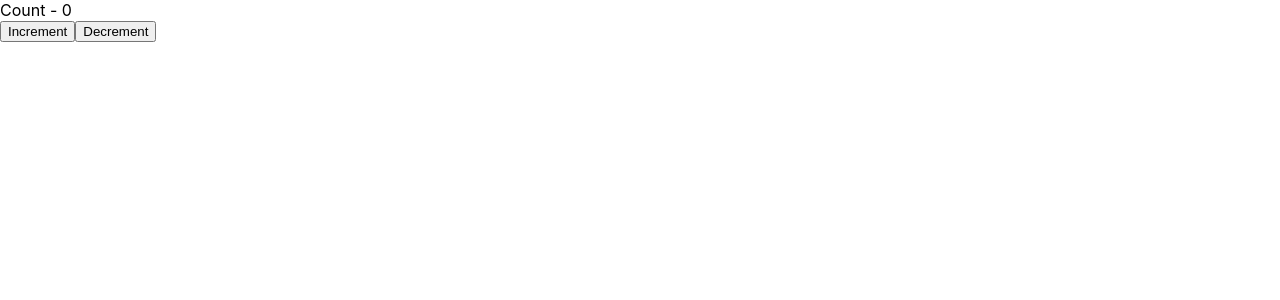
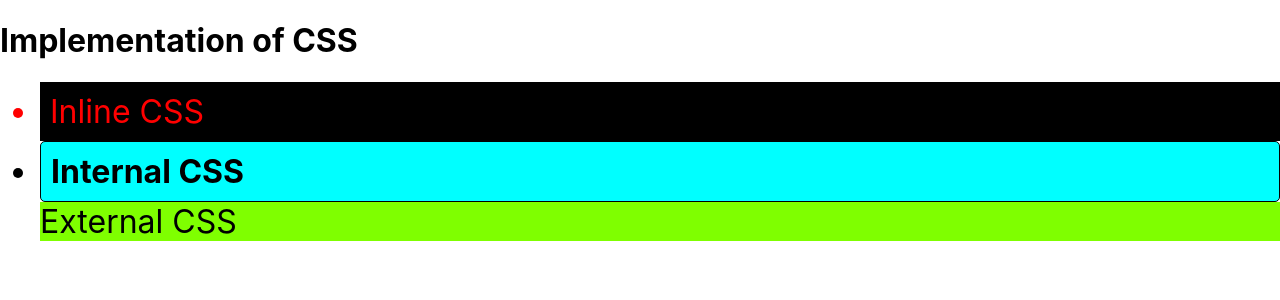
Before and after one commit to shreyaskraleti/React-files, a React (Create React App) app: page / in a window 1280 px wide. Shown: the top 300 px of the page. Built offline with nearby package versions, Linux system fonts and the light colour scheme.

Commit message:
react styling files added

```diff
--- a/src/App.css
+++ b/src/App.css
@@ -1,4 +1,4 @@
-.App {
+/* .App {
   text-align: center;
 }
 
@@ -35,4 +35,11 @@
   to {
     transform: rotate(360deg);
   }
+} */
+
+.external {
+  list-style: none;
+  font-size: xx-large;
+  color: black;
+  background-color: chartreuse;
 }
--- a/src/App.js
+++ b/src/App.js
@@ -1,14 +1,19 @@
 import React, {Component} from "react";
-//import Greet from "./Components/Greet";
-//import Welcome from "./Components/Welcome";
+import Card from "./Components/Card";
+import './App.css';
+// import Greet from "./Components/Greet";
+// import Welcome from "./Components/Welcome";
 //import Message from "./Components/Message";
-import Counter from "./Components/Counter"
+// import Counter from "./Components/Counter";
+
 
 class App extends Component {
   render() {
     return (
       <div className="App">
-        <Counter />
+        <Card />
+
+
         { /* <Greet name="Shreya" heroName="Wonder Woman">
           <p>This is children props from function component</p> </Greet>
         <Greet name="Phani" heroName="Ajith">
@@ -18,7 +23,13 @@ class App extends Component {
         <Welcome name="Deepika" heroName="Nibbi Star">
           <p>This is children props from class component</p> </Welcome>
         <Message />
+        <Counter />
+        <Greet name= "Shreya" heroName="Wonder Woman" />
+        <Welcome name="Deepika" heroName="Nibbi Star" />
+
     */ }
+
+
       </div>
     );
   }
--- /dev/null
+++ b/src/Components/Card.js
@@ -0,0 +1,28 @@
+import React from 'react';
+
+function Card() {
+    const internalStyle = {
+        color: 'black',
+        backgroundColor: 'aqua',
+        padding: '10px',
+        border: '1px solid black',
+        borderRadius: '5px',
+        fontSize: 'xx-large',
+        fontWeight: 'bold'
+
+    }
+    return(
+        <div>
+            <h1>Implementation of CSS</h1>
+            <ul>
+                <li style={{color: 'red', backgroundColor: 'black', fontSize: 'XX-large', padding: '10px'}}>Inline CSS</li>
+                <li style={internalStyle}>Internal CSS</li>
+                <li className='external'>External CSS</li>
+
+
+            </ul>
+        </div>
+    )
+}
+
+export default Card;
--- a/src/Components/Welcome.js
+++ b/src/Components/Welcome.js
@@ -2,10 +2,11 @@ import React, {Component} from "react";
 
 class Welcome extends Component {
     render () {
+        const {name, heroName} = this.props;
+      //  const {state1, state2} = this.state;
         return (
             <div>
-            <h1>Welcome {this.props.name} a.k.a {this.props.heroName}</h1>
-            {this.props.children}
+            <h1>Welcome {name} a.k.a {heroName}</h1>
             </div>
         )
     }
```
Also changed, not shown: src/Components/Greet.js (+14 -7 lines).
